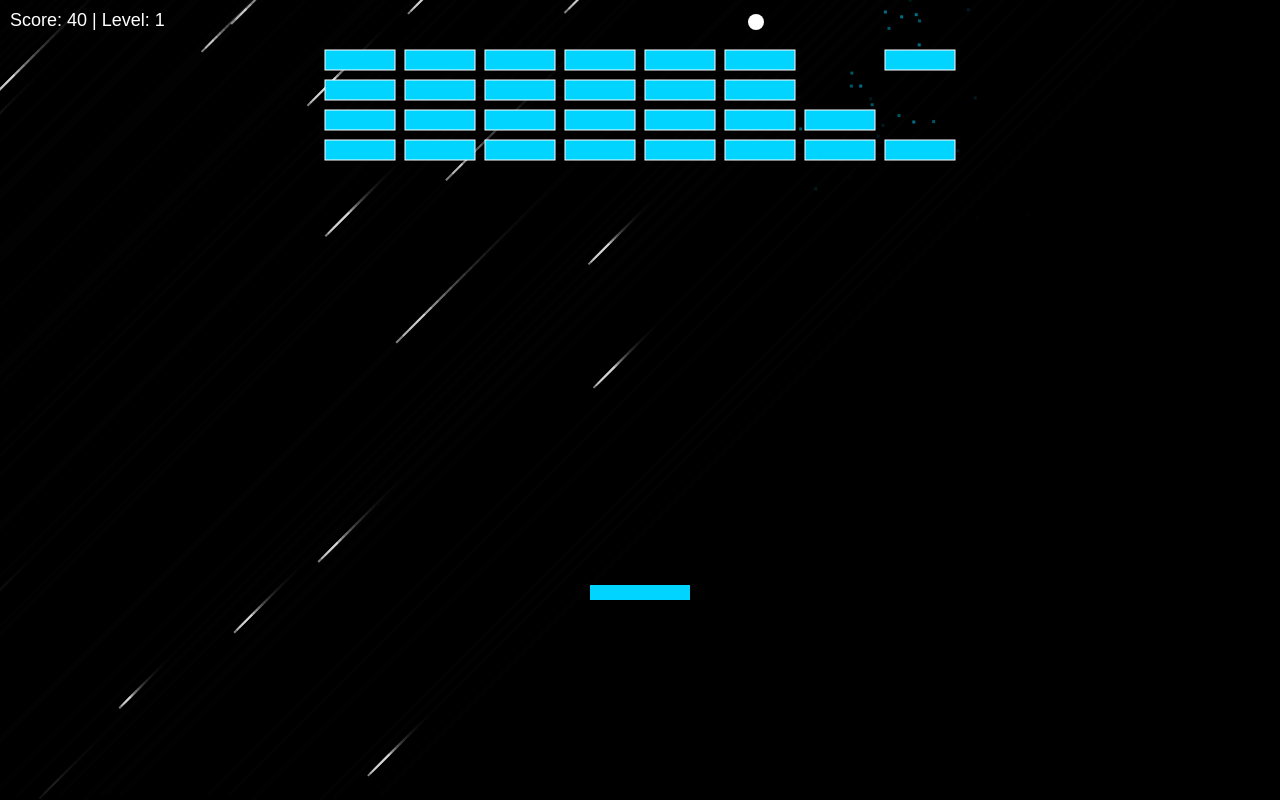
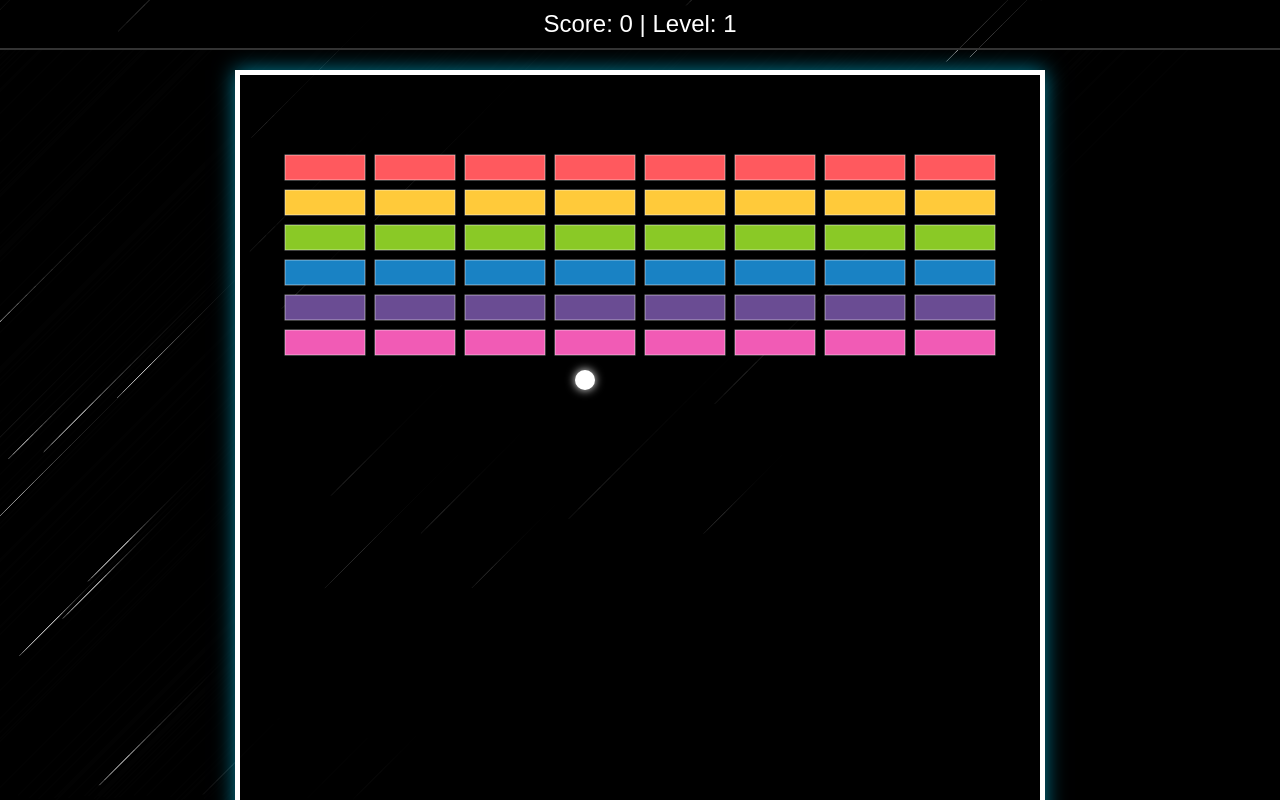
Before and after one commit to Tin999-2/Block, a plain HTML site: page index.html in a window 1280 px wide. Both pictures are taken after a click on the button "START GAME". Shown: the top 800 px of the page. Drawn offline with Linux system fonts and the light colour scheme.

Commit message:
Update index.html

```diff
--- a/index.html
+++ b/index.html
@@ -2,22 +2,50 @@
 <html lang="ja">
 <head>
     <meta charset="UTF-8">
-    <title>Super Breakout - Space Edition</title>
+    <title>Super Breakout - Vertical Edition</title>
     <style>
-        body { margin: 0; overflow: hidden; background: #000; font-family: 'Arial', sans-serif; }
-        canvas { display: block; margin: 0 auto; background: transparent; position: relative; z-index: 1; }
-        #background-canvas { position: absolute; top: 0; left: 0; z-index: 0; }
+        body {
+            margin: 0;
+            background: #000;
+            font-family: 'Arial', sans-serif;
+            display: flex;
+            flex-direction: column;
+            align-items: center;
+        }
+
+        /* 背景の流星Canvas */
+        #background-canvas {
+            position: fixed;
+            top: 0; left: 0;
+            z-index: 0;
+        }
+
+        /* プレイ画面の枠（ネオン風） */
+        #gameCanvas {
+            display: block;
+            background: rgba(0, 0, 0, 0.8);
+            position: relative;
+            z-index: 1;
+            border: 5px solid #fff;
+            box-shadow: 0 0 20px rgba(0, 212, 255, 0.6);
+            margin-top: 20px;
+        }
 
         #ui-overlay {
-            position: absolute; top: 50%; left: 50%; transform: translate(-50%, -50%);
+            position: fixed; top: 50%; left: 50%; transform: translate(-50%, -50%);
             z-index: 10; text-align: center; color: white;
+            pointer-events: none; /* 下のボタン以外はクリックを通す */
         }
+        #ui-overlay * { pointer-events: auto; }
+
         .btn {
             padding: 15px 30px; font-size: 20px; cursor: pointer;
             background: #00d4ff; border: none; border-radius: 5px; color: #000; font-weight: bold;
         }
         #game-info {
-            position: absolute; top: 10px; left: 10px; color: white; z-index: 5; font-size: 18px;
+            position: sticky; top: 0; width: 100%; text-align: center;
+            color: white; z-index: 5; font-size: 24px; background: rgba(0,0,0,0.7);
+            padding: 10px 0; border-bottom: 2px solid #333;
         }
         .hidden { display: none; }
         .keyword { color: #ffeb3b; font-size: 40px; margin: 20px 0; }
@@ -25,18 +53,18 @@
 </head>
 <body>
 
+    <div id="game-info">Score: <span id="score">0</span> | Level: <span id="level">1</span></div>
     <canvas id="background-canvas"></canvas>
     <canvas id="gameCanvas"></canvas>
 
-    <div id="game-info">Score: <span id="score">0</span> | Level: <span id="level">1</span></div>
-
     <div id="ui-overlay">
         <div id="start-screen">
-            <h1>SUPER BREAKOUT</h1>
+            <h1 style="font-size: 48px; text-shadow: 0 0 10px #00d4ff;">SUPER BREAKOUT</h1>
+            <p>高さ2倍のロングステージへようこそ</p>
             <button class="btn" onclick="startGame()">START GAME</button>
         </div>
         <div id="complete-screen" class="hidden">
-            <h1 style="color: #00ff00;">COMPLETE!</h1>
+            <h1 style="color: #00ff00; font-size: 50px;">COMPLETE!</h1>
             <p>Keyword :</p>
             <div class="keyword">Wall</div>
             <button class="btn" onclick="location.reload()">RESTART</button>
@@ -50,9 +78,9 @@ const ctx = canvas.getContext("2d");
 const bgCanvas = document.getElementById("background-canvas");
 const bgCtx = bgCanvas.getContext("2d");
 
-// ゲーム設定
+// ゲーム設定 (高さを2倍の1200pxに設定)
 canvas.width = 800;
-canvas.height = 600;
+canvas.height = 1200;
 bgCanvas.width = window.innerWidth;
 bgCanvas.height = window.innerHeight;
 
@@ -67,7 +95,9 @@ const sounds = {
 };
 sounds.bgm.loop = true;
 
-// ゲーム状態
+// 行ごとの色リスト
+const rowColors = ["#FF595E", "#FFCA3A", "#8AC926", "#1982C4", "#6A4C93", "#F15BB5"];
+
 let score = 0;
 let currentLevel = 1;
 let gameRunning = false;
@@ -78,28 +108,30 @@ let balls = [];
 
 const paddle = {
     width: 100, height: 15, x: (canvas.width - 100) / 2,
-    speed: 8, dx: 0, isPenetrating: false
+    speed: 10, dx: 0, isPenetrating: false
 };
 
-// クラス定義
 class Ball {
     constructor(x, y, dx, dy) {
-        this.x = x; this.y = y; this.radius = 8;
-        this.speed = 5; this.dx = dx; this.dy = dy;
+        this.x = x; this.y = y; this.radius = 10;
+        this.dx = dx; this.dy = dy;
     }
     draw() {
         ctx.beginPath();
         ctx.arc(this.x, this.y, this.radius, 0, Math.PI * 2);
+        ctx.shadowBlur = 10;
+        ctx.shadowColor = paddle.isPenetrating ? "#ff00ff" : "#fff";
         ctx.fillStyle = paddle.isPenetrating ? "#ff00ff" : "#fff";
         ctx.fill();
+        ctx.shadowBlur = 0;
         ctx.closePath();
     }
 }
 
 class Brick {
-    constructor(x, y, level) {
-        this.x = x; this.y = y; this.w = 70; this.h = 20;
-        this.status = 1; this.health = 1; this.color = "#00d4ff";
+    constructor(x, y, color) {
+        this.x = x; this.y = y; this.w = 80; this.h = 25;
+        this.status = 1; this.health = 1; this.color = color;
         this.hasItem = false;
     }
 }
@@ -107,8 +139,8 @@ class Brick {
 class Particle {
     constructor(x, y, color) {
         this.x = x; this.y = y;
-        this.dx = (Math.random() - 0.5) * 6;
-        this.dy = (Math.random() - 0.5) * 6;
+        this.dx = (Math.random() - 0.5) * 8;
+        this.dy = (Math.random() - 0.5) * 8;
         this.life = 1.0;
         this.color = color;
     }
@@ -116,7 +148,7 @@ class Particle {
     draw() {
         ctx.globalAlpha = this.life;
         ctx.fillStyle = this.color;
-        ctx.fillRect(this.x, this.y, 3, 3);
+        ctx.fillRect(this.x, this.y, 4, 4);
         ctx.globalAlpha = 1.0;
     }
 }
@@ -126,16 +158,16 @@ class Meteor {
     reset() {
         this.x = Math.random() * bgCanvas.width;
         this.y = -20;
-        this.speed = 2 + Math.random() * 5;
-        this.len = 10 + Math.random() * 20;
+        this.speed = 3 + Math.random() * 7;
+        this.len = 15 + Math.random() * 30;
     }
     update() {
         this.x -= this.speed; this.y += this.speed;
         if (this.y > bgCanvas.height || this.x < -20) this.reset();
     }
     draw() {
-        bgCtx.strokeStyle = "rgba(255, 255, 255, 0.5)";
-        bgCtx.lineWidth = 2;
+        bgCtx.strokeStyle = "rgba(255, 255, 255, 0.4)";
+        bgCtx.lineWidth = 1;
         bgCtx.beginPath();
         bgCtx.moveTo(this.x, this.y);
         bgCtx.lineTo(this.x + this.len, this.y - this.len);
@@ -143,33 +175,31 @@ class Meteor {
     }
 }
 
-const meteors = Array.from({length: 15}, () => new Meteor());
+const meteors = Array.from({length: 25}, () => new Meteor());
 
-// レベル初期化
 function initLevel(lv) {
     bricks = [];
-    powerups = [];
-    const rows = 4;
+    const rows = 6;
     const cols = 8;
     const padding = 10;
-    const offsetTop = 50;
-    const offsetLeft = 85;
+    const offsetTop = 80;
+    const offsetLeft = 45;
 
     for (let c = 0; c < cols; c++) {
         for (let r = 0; r < rows; r++) {
-            let b = new Brick(c * (70 + padding) + offsetLeft, r * (20 + padding) + offsetTop);
+            // 行(r)によって色を変える
+            let color = rowColors[r % rowColors.length];
+            let b = new Brick(c * (80 + padding) + offsetLeft, r * (25 + padding) + offsetTop, color);
             bricks.push(b);
         }
     }
 
     if (lv === 2) {
-        // ステージ2: 3つを3回耐久に
-        let targets = Array.from({length: bricks.length}, (_, i) => i).sort(() => 0.5 - Math.random()).slice(0, 3);
-        targets.forEach(i => { bricks[i].health = 3; bricks[i].color = "#ff5722"; });
+        let targets = bricks.sort(() => 0.5 - Math.random()).slice(0, 3);
+        targets.forEach(b => { b.health = 3; b.color = "#ffffff"; }); // 耐久は白に
     } else if (lv === 3) {
-        // ステージ3: アイテムを隠す
-        let targets = Array.from({length: bricks.length}, (_, i) => i).sort(() => 0.5 - Math.random()).slice(0, 5);
-        targets.forEach(i => { bricks[i].hasItem = true; bricks[i].color = "#e91e63"; });
+        let targets = bricks.sort(() => 0.5 - Math.random()).slice(0, 6);
+        targets.forEach(b => { b.hasItem = true; });
     }
 }
 
@@ -178,17 +208,15 @@ function startGame() {
     gameRunning = true;
     score = 0;
     currentLevel = 1;
-    balls = [new Ball(canvas.width / 2, canvas.height - 30, 4, -4)];
+    balls = [new Ball(canvas.width / 2, canvas.height - 50, 5, -5)];
     initLevel(1);
-    sounds.bgm.play();
+    sounds.bgm.play().catch(() => console.log("Audio play deferred"));
     update();
 }
 
-// 衝突判定と更新
 function update() {
     if (!gameRunning) return;
 
-    // パドル移動
     if (rightPressed && paddle.x < canvas.width - paddle.width) paddle.x += paddle.speed;
     else if (leftPressed && paddle.x > 0) paddle.x -= paddle.speed;
 
@@ -196,26 +224,22 @@ function update() {
         ball.x += ball.dx;
         ball.y += ball.dy;
 
-        // 壁反射
         if (ball.x + ball.radius > canvas.width || ball.x - ball.radius < 0) ball.dx *= -1;
         if (ball.y - ball.radius < 0) ball.dy *= -1;
 
-        // パドル反射（反射角変化）
         if (ball.y + ball.radius > canvas.height - paddle.height && ball.x > paddle.x && ball.x < paddle.x + paddle.width) {
             let hitPos = (ball.x - (paddle.x + paddle.width / 2)) / (paddle.width / 2);
-            ball.dx = hitPos * 7;
+            ball.dx = hitPos * 8;
             ball.dy = -Math.abs(ball.dy);
             sounds.paddle.play();
         }
 
-        // ブロック衝突
         bricks.forEach(b => {
             if (b.status === 1 && ball.x > b.x && ball.x < b.x + b.w && ball.y > b.y && ball.y < b.y + b.h) {
                 if (!paddle.isPenetrating) ball.dy *= -1;
                 b.health--;
                 sounds.brick.play();
                 createParticles(ball.x, ball.y, b.color);
-
                 if (b.health <= 0) {
                     b.status = 0;
                     score += 10;
@@ -224,7 +248,6 @@ function update() {
             }
         });
 
-        // 落下
         if (ball.y > canvas.height) {
             balls.splice(bIdx, 1);
             if (balls.length === 0) {
@@ -234,28 +257,25 @@ function update() {
         }
     });
 
-    // パワーアップ移動と取得
     powerups.forEach((p, i) => {
-        p.y += 3;
+        p.y += 4;
         if (p.y > canvas.height - paddle.height && p.x > paddle.x && p.x < paddle.x + paddle.width) {
             applyPowerUp(p.type);
             powerups.splice(i, 1);
         }
     });
 
-    // パーティクル更新
     particles.forEach((p, i) => {
         p.update();
         if (p.life <= 0) particles.splice(i, 1);
     });
 
-    // クリア判定
     if (bricks.every(b => b.status === 0)) {
         if (currentLevel < 3) {
             currentLevel++;
+            document.getElementById("level").innerText = currentLevel;
             initLevel(currentLevel);
-            balls = [new Ball(canvas.width / 2, canvas.height - 30, 4, -4)];
-            document.getElementById("level").innerText = currentLevel;
+            balls = [new Ball(canvas.width / 2, canvas.height - 50, 5, -5)];
         } else {
             gameRunning = false;
             sounds.bgm.pause();
@@ -269,7 +289,7 @@ function update() {
 }
 
 function createParticles(x, y, color) {
-    for (let i = 0; i < 10; i++) particles.push(new Particle(x, y, color));
+    for (let i = 0; i < 12; i++) particles.push(new Particle(x, y, color));
 }
 
 function spawnPowerUp(x, y) {
@@ -282,15 +302,14 @@ function spawnPowerUp(x, y) {
 function applyPowerUp(type) {
     sounds.powerup.play();
     if (type === 'EXPAND') {
-        paddle.width = 180;
-        sounds.powerup.play(); // パドル拡大音（兼用）
+        paddle.width = 200;
         setTimeout(() => paddle.width = 100, 10000);
     } else if (type === 'MULTI') {
-        balls.push(new Ball(paddle.x + paddle.width/2, canvas.height - 40, -4, -4));
-        balls.push(new Ball(paddle.x + paddle.width/2, canvas.height - 40, 4, -4));
+        balls.push(new Ball(paddle.x + paddle.width/2, canvas.height - 50, -5, -5));
+        balls.push(new Ball(paddle.x + paddle.width/2, canvas.height - 50, 5, -5));
     } else if (type === 'PIERCE') {
         paddle.isPenetrating = true;
-        setTimeout(() => paddle.isPenetrating = false, 7000);
+        setTimeout(() => paddle.isPenetrating = false, 8000);
     }
 }
 
@@ -299,29 +318,37 @@ function draw() {
 
     // パドル
     ctx.fillStyle = "#00d4ff";
+    ctx.shadowBlur = 15;
+    ctx.shadowColor = "#00d4ff";
     ctx.fillRect(paddle.x, canvas.height - paddle.height, paddle.width, paddle.height);
+    ctx.shadowBlur = 0;
 
-    // ボール・ブロック・その他
+    // ボール
     balls.forEach(b => b.draw());
+
+    // ブロック
     bricks.forEach(b => {
         if (b.status === 1) {
             ctx.fillStyle = b.color;
             ctx.fillRect(b.x, b.y, b.w, b.h);
-            ctx.strokeStyle = "#fff";
+            ctx.strokeStyle = "rgba(255,255,255,0.5)";
             ctx.strokeRect(b.x, b.y, b.w, b.h);
         }
     });
+
     particles.forEach(p => p.draw());
+
+    // パワーアップアイテムの描画
     powerups.forEach(p => {
         ctx.fillStyle = "#ffff00";
-        ctx.font = "bold 12px Arial";
-        ctx.fillText(p.type, p.x, p.y);
+        ctx.font = "bold 16px Arial";
+        ctx.textAlign = "center";
+        ctx.fillText("⭐ " + p.type, p.x, p.y);
     });
 
     document.getElementById("score").innerText = score;
 }
 
-// 背景アニメーション
 function animateBackground() {
     bgCtx.fillStyle = "rgba(0, 0, 0, 0.2)";
     bgCtx.fillRect(0, 0, bgCanvas.width, bgCanvas.height);
@@ -330,7 +357,6 @@ function animateBackground() {
 }
 animateBackground();
 
-// 操作系
 let rightPressed = false, leftPressed = false;
 document.addEventListener("keydown", (e) => {
     if (e.key === "Right" || e.key === "ArrowRight") rightPressed = true;
```
